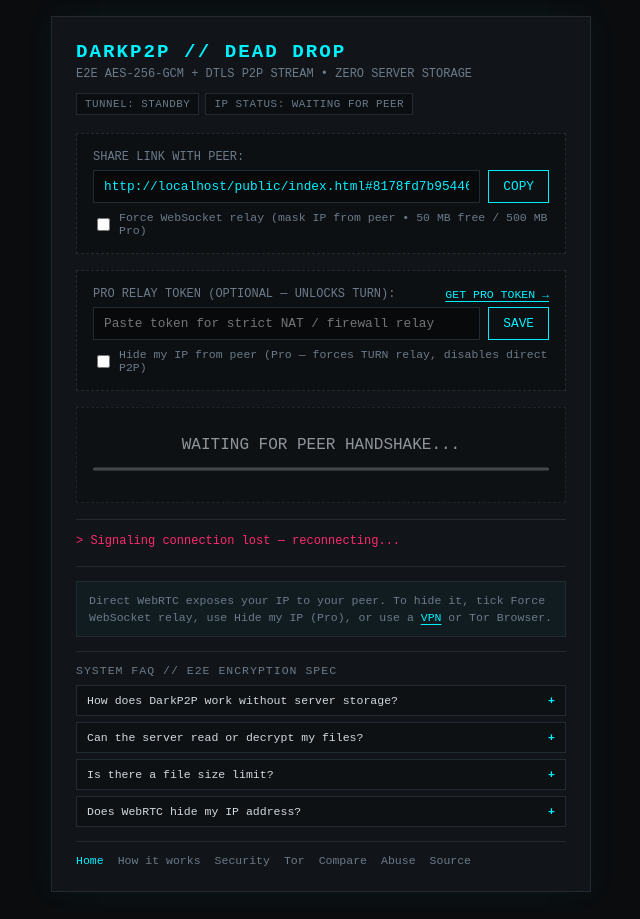
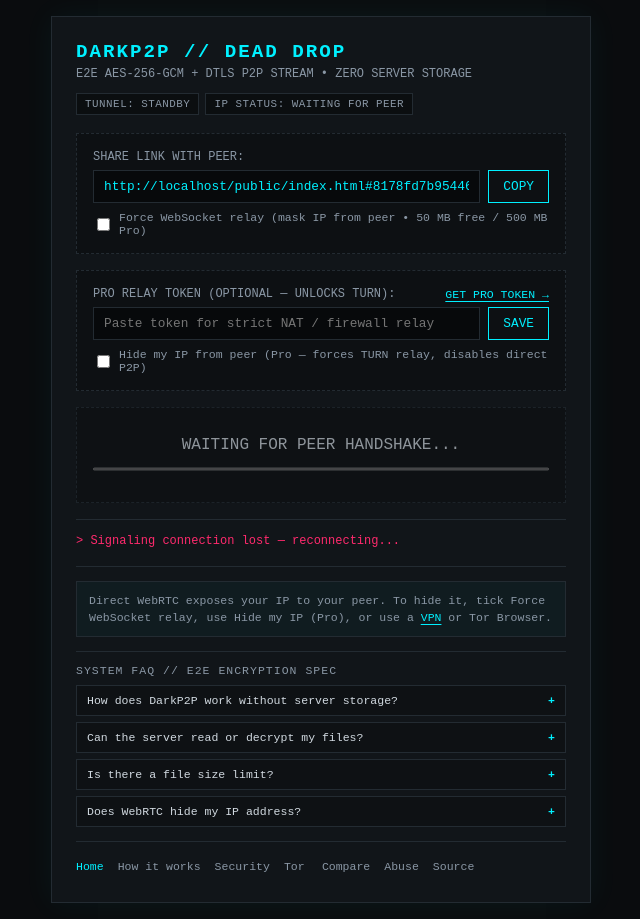
Before and after one commit to Mklevns/darkp2p, a website: page public/index.html in a window 1280 px wide. Shown: the whole page, without its empty margins (319-959 px from the left). Drawn offline with Linux system fonts and the light colour scheme.

Commit message:
Fix contrast, link target size and missing main landmark on the app page
- index.html: muted text colour raised to #8a97a5 (as on the content
  pages), site nav links at least 24px tall, app wrapped in <main>
- test/static.test.mjs: one main landmark with the nav outside it

Co-Authored-By: Claude Fable 5.2 <noreply@anthropic.com>
Claude-Session: https://claude.ai/code/session_013GUs6KNvNX4Vg8kETebKL4

```diff
--- a/public/index.html
+++ b/public/index.html
@@ -98,7 +98,7 @@
       --accent: #00f0ff;
       --warn: #ff2a6d;
       --text: #d1d9e0;
-      --muted: #6c7a89;
+      --muted: #8a97a5;
     }
     * {
       box-sizing: border-box;
@@ -339,6 +339,10 @@
       font-size: 0.72rem;
     }
     .site-nav a {
+      display: inline-flex;
+      align-items: center;
+      min-width: 24px;
+      min-height: 24px;
       color: var(--muted);
       text-decoration: none;
     }
@@ -441,6 +445,7 @@
 </head>
 <body>
   <div class="container">
+    <main>
     <h1>DARKP2P // DEAD DROP</h1>
     <div class="sub">E2E AES-256-GCM + DTLS P2P STREAM • ZERO SERVER STORAGE</div>
 
@@ -534,6 +539,7 @@
         <p>No. Direct P2P connections expose your IP address to the other peer during NAT traversal. To hide it, turn on Force WebSocket relay, turn on Hide my IP with a Pro token, or use a <a href="https://pr.tn/ref/CHFBFCM8" target="_blank" rel="noopener noreferrer sponsored">VPN</a> or Tor Browser.</p>
       </details>
     </section>
+    </main>
 
     <nav class="site-nav" aria-label="Site">
       <a href="/" aria-current="page">Home</a>
```
Also changed, not shown: test/static.test.mjs (+12 -0 lines).
